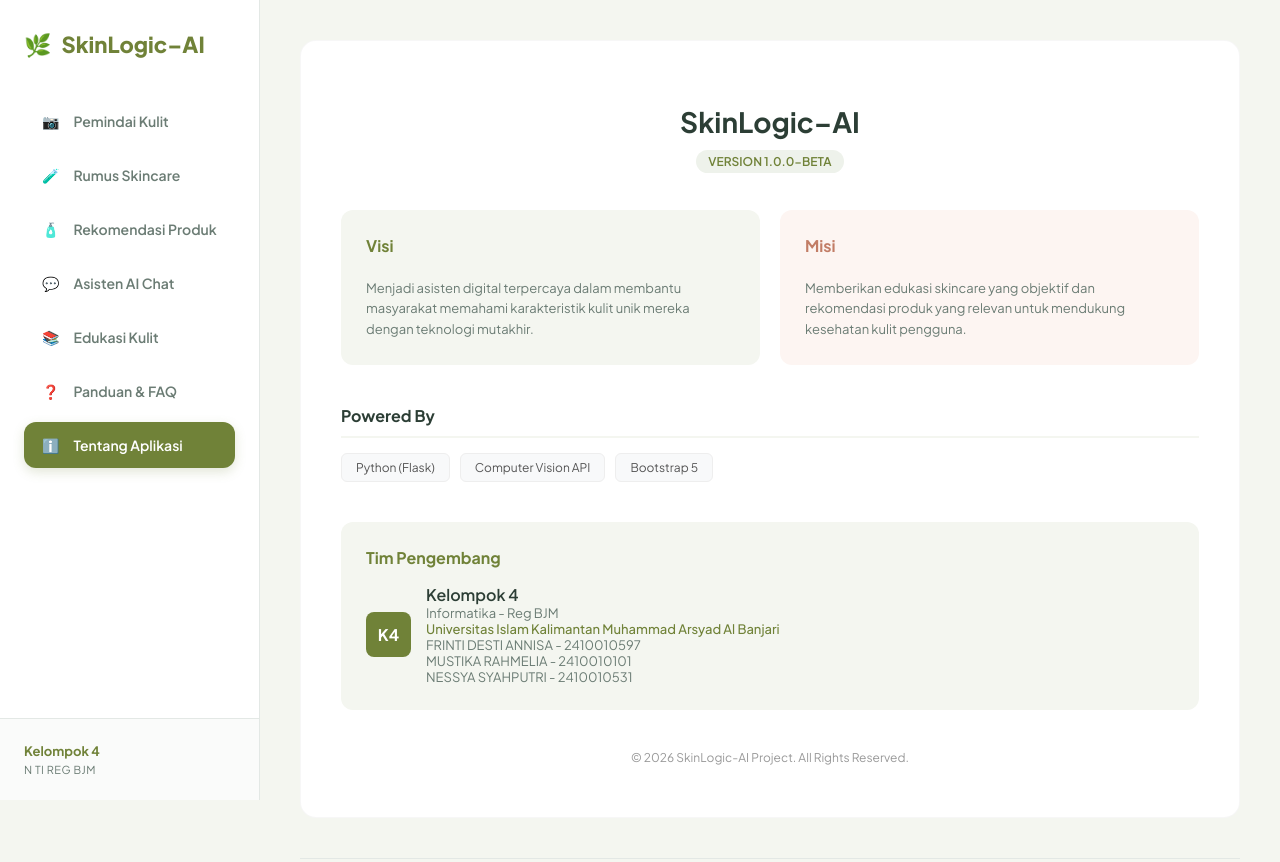
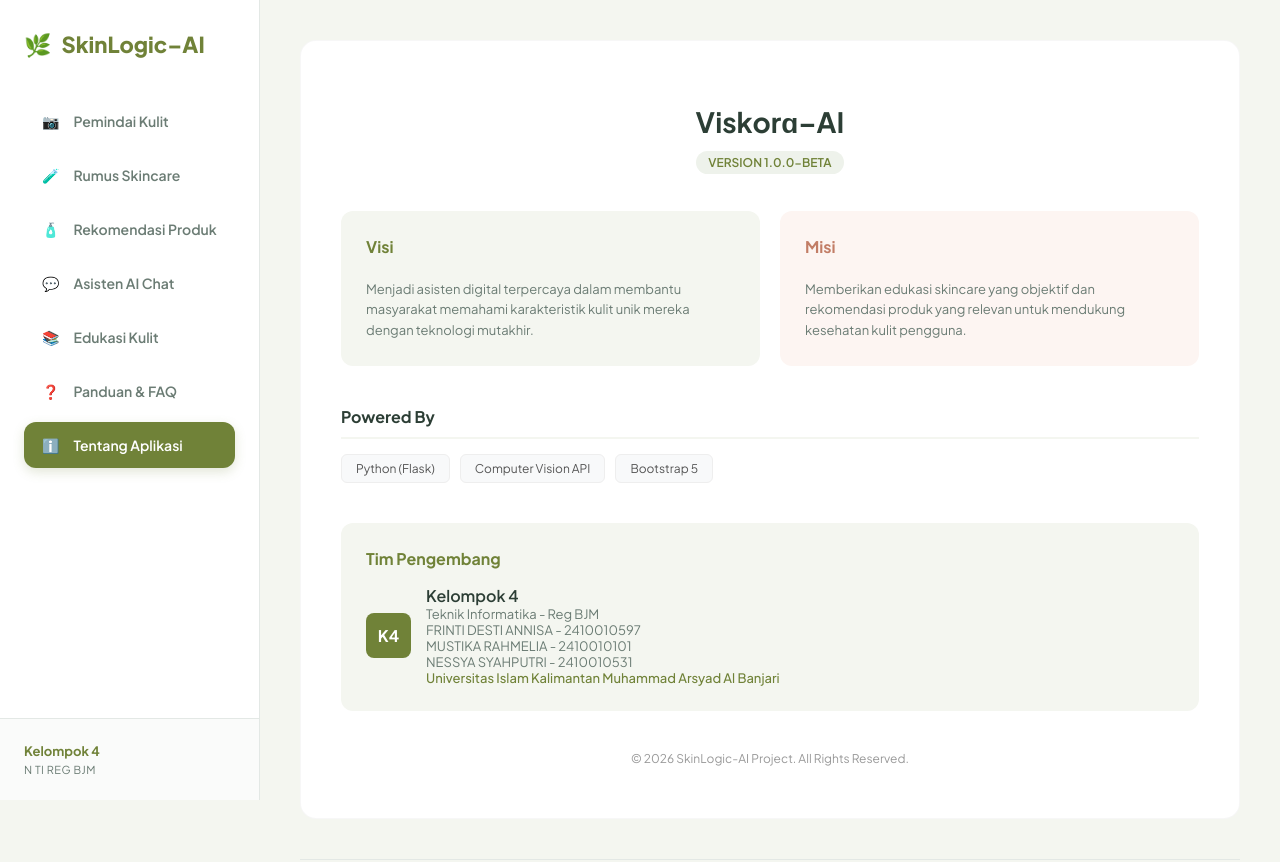
Before and after one commit to Arin2303/SkinAI, a Flask app: page /tentang in a window 1280 px wide. Shown: the top 862 px of the page. Run offline with Flask 3, Linux system fonts and the light colour scheme.

Commit message:
ganti jadi Viskorɑ

```diff
--- a/templates/tentang.html
+++ b/templates/tentang.html
@@ -5,7 +5,7 @@
 
     <!-- HEADER -->
     <div style="text-align: center; margin-bottom: 40px;">
-        <h2 style="color: #2c3e35; font-size: 28px; margin-bottom: 10px;">SkinLogic–AI</h2>
+        <h2 style="color: #2c3e35; font-size: 28px; margin-bottom: 10px;">Viskorɑ–AI</h2>
         <span style="background: #eef2eb; color: #708238; padding: 4px 12px; border-radius: 20px; font-size: 12px; font-weight: 600;">VERSION 1.0.0-BETA</span>
     </div>
 
@@ -39,11 +39,11 @@
             <div style="background: #708238; color: white; width: 45px; height: 45px; border-radius: 8px; display: flex; align-items: center; justify-content: center; font-weight: bold;">K4</div>
             <div>
                 <p style="margin: 0; font-weight: 600; color: #2c3e35;">Kelompok 4</p>
-                <p style="margin: 0; color: #6b7c74; font-size: 13px;">Informatika - Reg BJM</p>
-                <p style="margin: 0; color: #708238; font-size: 13px; font-weight: 500;">Universitas Islam Kalimantan Muhammad Arsyad Al Banjari</p>
+                <p style="margin: 0; color: #6b7c74; font-size: 13px;">Teknik Informatika - Reg BJM</p>
                 <p style="margin: 0; color: #6b7c74; font-size: 13px;">FRINTI DESTI ANNISA - 2410010597</p>
                 <p style="margin: 0; color: #6b7c74; font-size: 13px;">MUSTIKA RAHMELIA - 2410010101</p>
                 <p style="margin: 0; color: #6b7c74; font-size: 13px;">NESSYA SYAHPUTRI - 2410010531</p>
+                <p style="margin: 0; color: #708238; font-size: 13px; font-weight: 500;">Universitas Islam Kalimantan Muhammad Arsyad Al Banjari</p>
             </div>
         </div>
     </div>
```
